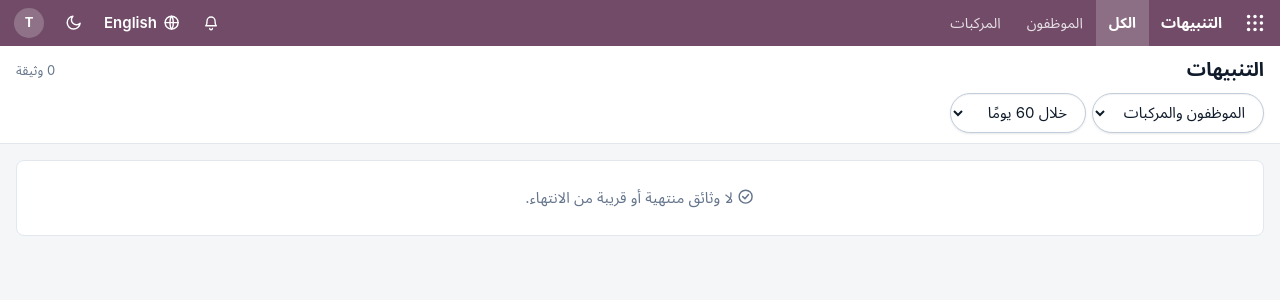
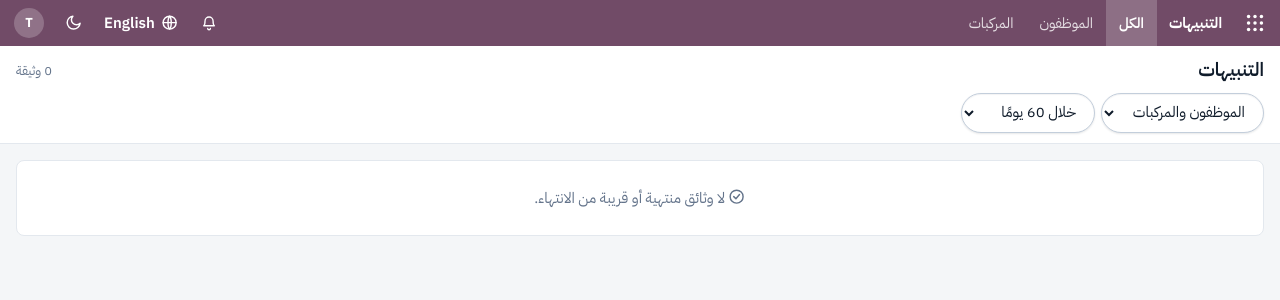
Before and after one commit to m85musa94-star/Personal-Assistant, a Laravel app: page /alerts in a window 1280 px wide. Shown: the top 300 px of the page. Run offline with Laravel 12, Linux system fonts and the light colour scheme; a user stored in the database is signed in; data comes from the database, SQL or seed files in the repository; data that the repository does not hold is empty.

Commit message:
Switch UI font to IBM Plex Sans Arabic (self-hosted, Arabic + Latin)
Co-Authored-By: Claude Sonnet 5.5 <noreply@anthropic.com>
Claude-Session: https://claude.ai/code/session_01K9aoDmh415cNF6qVZNT6Go

```diff
--- a/public/app/style.css
+++ b/public/app/style.css
@@ -1,10 +1,18 @@
+@font-face{font-family:'IBM Plex Sans Arabic';font-style:normal;font-weight:400;font-display:swap;src:url(fonts/ibm-plex-sans-arabic-arabic-400-normal.woff2) format('woff2');unicode-range:U+0600-06FF,U+0750-077F,U+0870-088E,U+0890-0891,U+0897-08E1,U+08E3-08FF,U+200C-200E,U+2010-2011,U+204F,U+2E41,U+FB50-FDFF,U+FE70-FE74,U+FE76-FEFC}
+@font-face{font-family:'IBM Plex Sans Arabic';font-style:normal;font-weight:400;font-display:swap;src:url(fonts/ibm-plex-sans-arabic-latin-400-normal.woff2) format('woff2');unicode-range:U+0000-00FF,U+0131,U+0152-0153,U+02BB-02BC,U+02C6,U+02DA,U+02DC,U+0304,U+0308,U+0329,U+2000-206F,U+20AC,U+2122,U+2191,U+2193,U+2212,U+2215,U+FEFF,U+FFFD}
+@font-face{font-family:'IBM Plex Sans Arabic';font-style:normal;font-weight:500;font-display:swap;src:url(fonts/ibm-plex-sans-arabic-arabic-500-normal.woff2) format('woff2');unicode-range:U+0600-06FF,U+0750-077F,U+0870-088E,U+0890-0891,U+0897-08E1,U+08E3-08FF,U+200C-200E,U+2010-2011,U+204F,U+2E41,U+FB50-FDFF,U+FE70-FE74,U+FE76-FEFC}
+@font-face{font-family:'IBM Plex Sans Arabic';font-style:normal;font-weight:500;font-display:swap;src:url(fonts/ibm-plex-sans-arabic-latin-500-normal.woff2) format('woff2');unicode-range:U+0000-00FF,U+0131,U+0152-0153,U+02BB-02BC,U+02C6,U+02DA,U+02DC,U+0304,U+0308,U+0329,U+2000-206F,U+20AC,U+2122,U+2191,U+2193,U+2212,U+2215,U+FEFF,U+FFFD}
+@font-face{font-family:'IBM Plex Sans Arabic';font-style:normal;font-weight:600;font-display:swap;src:url(fonts/ibm-plex-sans-arabic-arabic-600-normal.woff2) format('woff2');unicode-range:U+0600-06FF,U+0750-077F,U+0870-088E,U+0890-0891,U+0897-08E1,U+08E3-08FF,U+200C-200E,U+2010-2011,U+204F,U+2E41,U+FB50-FDFF,U+FE70-FE74,U+FE76-FEFC}
+@font-face{font-family:'IBM Plex Sans Arabic';font-style:normal;font-weight:600;font-display:swap;src:url(fonts/ibm-plex-sans-arabic-latin-600-normal.woff2) format('woff2');unicode-range:U+0000-00FF,U+0131,U+0152-0153,U+02BB-02BC,U+02C6,U+02DA,U+02DC,U+0304,U+0308,U+0329,U+2000-206F,U+20AC,U+2122,U+2191,U+2193,U+2212,U+2215,U+FEFF,U+FFFD}
+@font-face{font-family:'IBM Plex Sans Arabic';font-style:normal;font-weight:700;font-display:swap;src:url(fonts/ibm-plex-sans-arabic-arabic-700-normal.woff2) format('woff2');unicode-range:U+0600-06FF,U+0750-077F,U+0870-088E,U+0890-0891,U+0897-08E1,U+08E3-08FF,U+200C-200E,U+2010-2011,U+204F,U+2E41,U+FB50-FDFF,U+FE70-FE74,U+FE76-FEFC}
+@font-face{font-family:'IBM Plex Sans Arabic';font-style:normal;font-weight:700;font-display:swap;src:url(fonts/ibm-plex-sans-arabic-latin-700-normal.woff2) format('woff2');unicode-range:U+0000-00FF,U+0131,U+0152-0153,U+02BB-02BC,U+02C6,U+02DA,U+02DC,U+0304,U+0308,U+0329,U+2000-206F,U+20AC,U+2122,U+2191,U+2193,U+2212,U+2215,U+FEFF,U+FFFD}
 /* مركز القيادة — نظام التصميم (RTL/LTR، فاتح/داكن). كل الاتجاهات بخصائص منطقية. */
 :root{
   --bg:#f4f6f8;--surface:#fff;--surface2:#f8fafb;--tx:#0f1b2a;--mut:#64748b;--bd:#e3e8ee;--bd2:#d3dae3;
   --pri:#017e84;--pri-h:#01666b;--pri-soft:#d9eeef;--pri-tx:#fff;--nav-bg:#714b67;--nav-tx:#fff;--nav-hover:rgba(255,255,255,.14);
   --red:#dc2626;--red-soft:#fde8e8;--amb:#d97706;--amb-soft:#fdf0d8;--grn:#16a34a;--grn-soft:#dcf5e5;--blu:#2563eb;--blu-soft:#e0eaff;--vio:#7c3aed;--vio-soft:#ece5fd;--gry:#64748b;--gry-soft:#e9edf2;
   --field-bg:#fff;--field-bd:#c3cedb;--field-sh:0 1px 2px rgba(15,27,42,.10),inset 0 1px 1px rgba(15,27,42,.05);--r:14px;--r-sm:10px;--sh:0 1px 2px rgba(15,27,42,.05),0 4px 14px rgba(15,27,42,.05);--sh-lg:0 12px 40px rgba(15,27,42,.18);
-  --side:248px;--font:-apple-system,BlinkMacSystemFont,"Segoe UI","Noto Sans Arabic",Tahoma,Arial,sans-serif;color-scheme:light}
+  --side:248px;--font:"IBM Plex Sans Arabic",-apple-system,BlinkMacSystemFont,"Segoe UI",Tahoma,Arial,sans-serif;color-scheme:light}
 :root[data-theme=dark]{
   --bg:#0a111c;--surface:#121b2b;--surface2:#16213a;--tx:#e7edf5;--mut:#93a3b8;--bd:#223049;--bd2:#2c3c59;
   --pri:#2dd4bf;--pri-h:#5eead4;--pri-soft:#0f3a37;--pri-tx:#06201e;--nav-bg:#3a2a36;
```
Also changed, not shown: public/app/fonts/LICENSE.txt (added), public/app/fonts/ibm-plex-sans-arabic-arabic-400-normal.woff2 (added), public/app/fonts/ibm-plex-sans-arabic-arabic-500-normal.woff2 (added), public/app/fonts/ibm-plex-sans-arabic-arabic-600-normal.woff2 (added), public/app/fonts/ibm-plex-sans-arabic-arabic-700-normal.woff2 (added), public/app/fonts/ibm-plex-sans-arabic-latin-400-normal.woff2 (added), public/app/fonts/ibm-plex-sans-arabic-latin-500-normal.woff2 (added), public/app/fonts/ibm-plex-sans-arabic-latin-600-normal.woff2 (added), public/app/fonts/ibm-plex-sans-arabic-latin-700-normal.woff2 (added).
